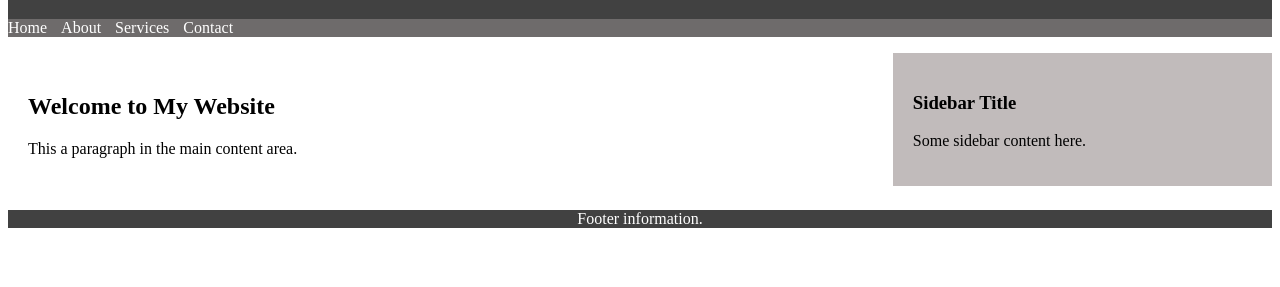
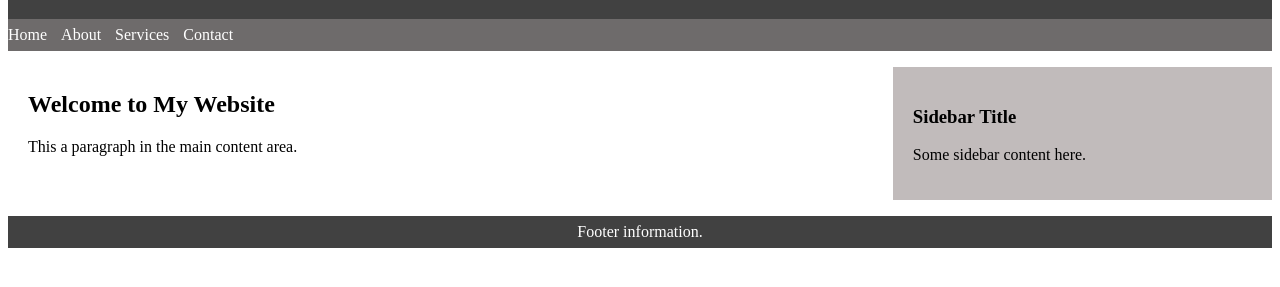
Before and after one commit to anothervictoria/Lecture5, a plain HTML site: page index.html in a window 1280 px wide. Shown: the part 61-348 px from the top of the page. Drawn offline with Linux system fonts and the light colour scheme.

Commit message:
Fixed it using only box model

```diff
--- a/index.html
+++ b/index.html
@@ -26,13 +26,11 @@
         <p>This a paragraph in the main content area.</p>
       </main>
 
-      <sidebar class="sidebar-content">
+      <aside class="sidebar-content">
         <h3>Sidebar Title</h3>
         <p>Some sidebar content here.</p>
-      </sidebar>
+      </aside>
     </div>
-
-    <div class="clearfix"></div>
 
     <footer class="footer-content">
       <p>Footer information.</p>
--- a/styles.css
+++ b/styles.css
@@ -16,12 +16,15 @@ nav ul li a {
 .container {
   width: 100%;
   box-sizing: border-box;
+  font-size: 0;
 }
 .main-content {
   width: 70%;
   box-sizing: border-box;
   padding: 20px;
-  float: left;
+  display: inline-block;
+  font-size: 16px;
+  vertical-align: top;
 }
 
 .sidebar-content {
@@ -29,7 +32,10 @@ nav ul li a {
   width: 30%;
   box-sizing: border-box;
   padding: 20px;
-  float: left;
+  display: inline-block;
+  font-size: 16px;
+  vertical-align: top;
+  margin-top: 16px;
 }
 
 .header {
@@ -40,15 +46,15 @@ nav ul li a {
 .navigation-content {
   background-color: rgb(110, 107, 107);
   color: rgb(255, 255, 255);
+  height: 32px;
+  line-height: 32px;
   text-align: left;
 }
 
 .footer-content {
+  height: 32px;
+  line-height: 32px;
   background-color: rgb(65, 65, 65);
   color: rgb(255, 255, 255);
   text-align: center;
 }
-
-.clearfix {
-  clear: both;
-}
```
